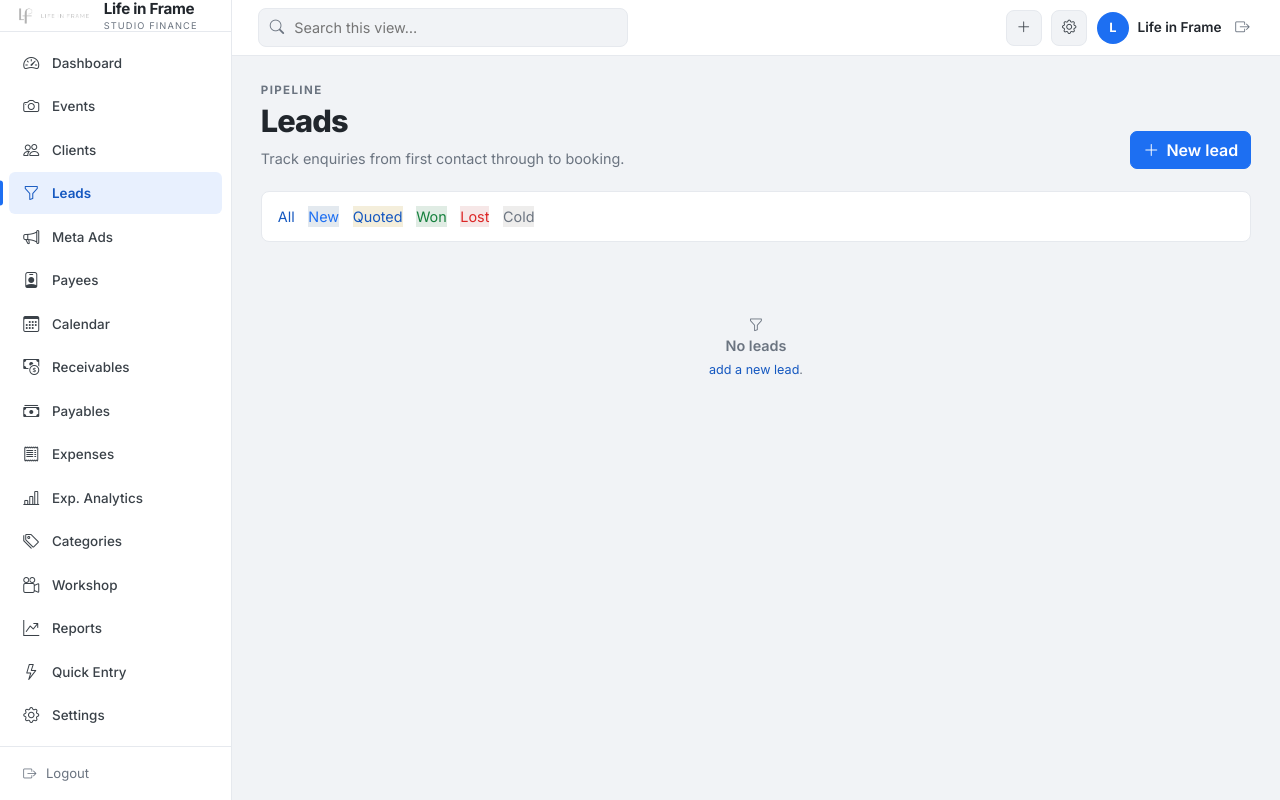
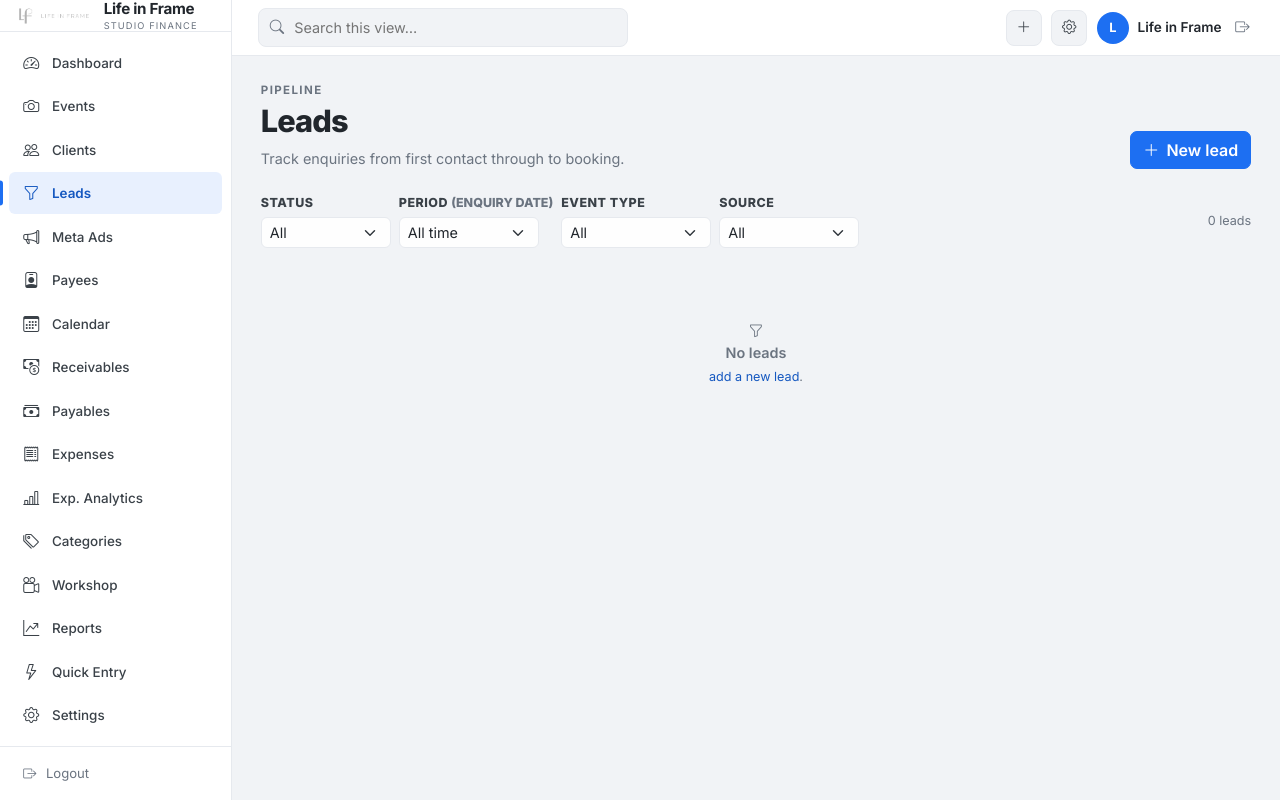
Before and after one commit to dinogcteie-ops/LIF-Meta-integration, a FastAPI app: page /leads in a window 1280 px wide. Run offline with FastAPI, Linux system fonts and the light colour scheme; the visitor is signed in with stand-in values (Sample User, id 1); some libraries are stand-ins or nearby versions.

Commit message:
feat+fix: leads page filters; legible Status/Scope badges in modals
- Leads list: add Status / Period (enquiry date: today/month/quarter) /
  Event type / Source filters (combinable), a live count, and Clear.
  Route filters in-memory over db.list_leads().
- Drill-down modals: the Status & Scope pills used bg-secondary bg-opacity-10
  + text-secondary (grey-on-grey, near-invisible). Replaced all with a
  high-contrast .tag-badge (#334155 on #e8ebef, ~8.7:1). Verified in-browser.

Co-Authored-By: Claude Opus 4.8 <noreply@anthropic.com>

```diff
--- a/app/static/css/style.css
+++ b/app/static/css/style.css
@@ -655,6 +655,20 @@ a:hover {
 .pending-badge {
   background: rgba(180,61,61,.12);
   color: var(--lif-red);
+}
+
+/* Neutral high-contrast pill for Status / Scope columns in the drill-down modals */
+.tag-badge {
+  display: inline-block;
+  background: #e8ebef;
+  color: #334155;
+  border: 1px solid #cbd2db;
+  border-radius: 99px;
+  padding: .12rem .55rem;
+  font-size: .72rem;
+  font-weight: 600;
+  line-height: 1.4;
+  text-transform: capitalize;
 }
 
 .status-partial,
--- a/app/templates/leads/list.html
+++ b/app/templates/leads/list.html
@@ -51,16 +51,52 @@
 </div>
 {% endif %}
 
-<!-- Status filter pills -->
-<div class="filter-bar mb-4">
-  <a href="/leads" class="filter-pill {{ 'active' if not filter_status else '' }}">All</a>
-  {% for s in statuses %}
-    <a href="/leads?status={{ s.value }}"
-       class="filter-pill lead-status-{{ s.value }} {{ 'active' if filter_status == s.value else '' }}">
-      {{ s.value | capitalize }}
-    </a>
-  {% endfor %}
-</div>
+<!-- Filters: status / period (enquiry date) / event type / source -->
+<form method="get" class="row g-2 align-items-end mb-4">
+  <div class="col-auto">
+    <label class="form-label small mb-1">Status</label>
+    <select name="status" class="form-select form-select-sm" style="width:130px" onchange="this.form.submit()">
+      <option value="">All</option>
+      {% for s in statuses %}
+        <option value="{{ s.value }}" {{ 'selected' if filter_status == s.value else '' }}>{{ s.value | capitalize }}</option>
+      {% endfor %}
+    </select>
+  </div>
+  <div class="col-auto">
+    <label class="form-label small mb-1">Period <span class="text-muted">(enquiry date)</span></label>
+    <select name="period" class="form-select form-select-sm" style="width:140px" onchange="this.form.submit()">
+      {% for val, label in periods %}
+        <option value="{{ val }}" {{ 'selected' if filter_period == val else '' }}>{{ label }}</option>
+      {% endfor %}
+    </select>
+  </div>
+  <div class="col-auto">
+    <label class="form-label small mb-1">Event type</label>
+    <select name="event_type" class="form-select form-select-sm" style="width:150px" onchange="this.form.submit()">
+      <option value="">All</option>
+      {% for t in event_types %}
+        <option value="{{ t.value }}" {{ 'selected' if filter_event_type == t.value else '' }}>{{ t.value }}</option>
+      {% endfor %}
+    </select>
+  </div>
+  <div class="col-auto">
+    <label class="form-label small mb-1">Source</label>
+    <select name="source" class="form-select form-select-sm" style="width:140px" onchange="this.form.submit()">
+      <option value="">All</option>
+      {% for s in lead_sources %}
+        <option value="{{ s }}" {{ 'selected' if filter_source == s else '' }}>{{ s }}</option>
+      {% endfor %}
+    </select>
+  </div>
+  {% if filter_status or filter_event_type or filter_source or filter_period != 'all' %}
+  <div class="col-auto">
+    <a href="/leads" class="btn btn-sm btn-outline-secondary">Clear filters</a>
+  </div>
+  {% endif %}
+  <div class="col-auto ms-auto align-self-center">
+    <span class="text-muted small">{{ leads | length }} lead{{ 's' if leads | length != 1 else '' }}</span>
+  </div>
+</form>
 
 {% if leads %}
 <div class="card lif-card">
```
Also changed, not shown: app/routes/leads.py (+51 -2 lines), app/templates/dashboard.html (+5 -5 lines).
